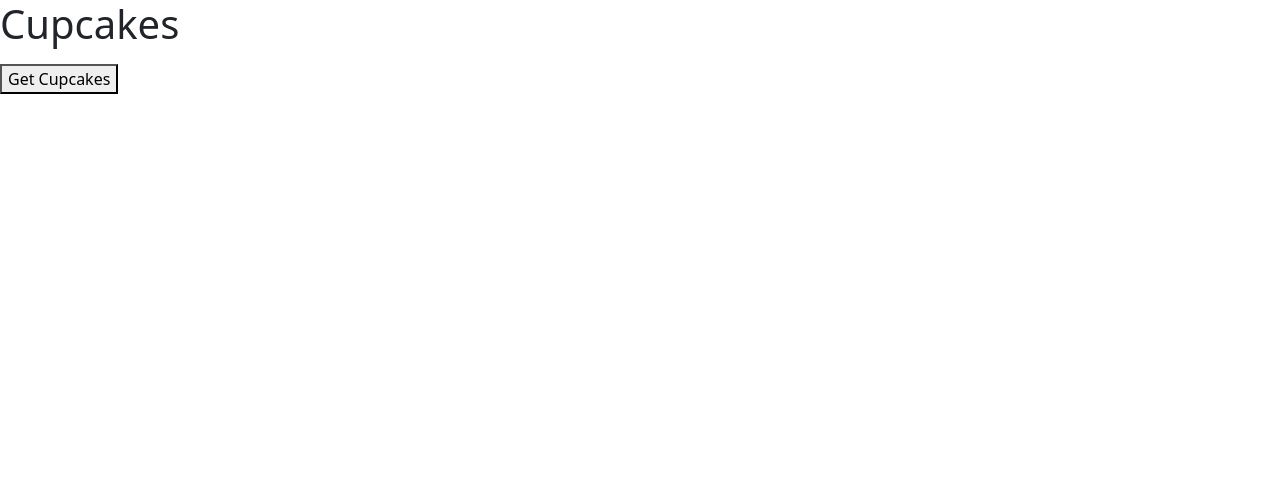
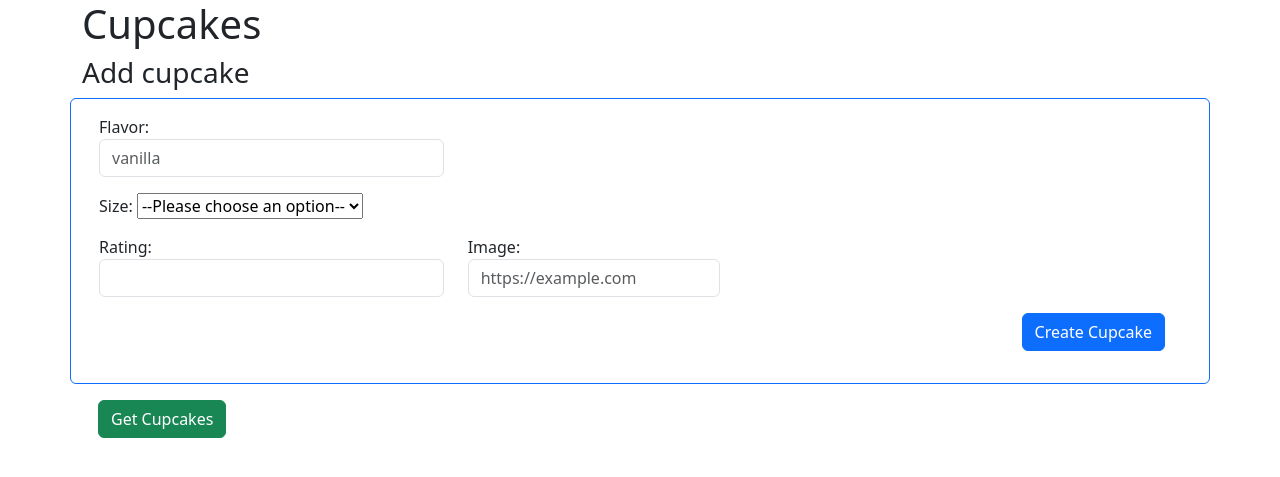
Before and after one commit to eddieaviles357/cupcake, a Flask app: page / in a window 1280 px wide. Shown: the top 477 px of the page. Run offline with Flask 3, Linux system fonts and the light colour scheme; some libraries are stand-ins or nearby versions.

Commit message:
form element was added to add cupcake to database

```diff
--- a/templates/index.html
+++ b/templates/index.html
@@ -5,17 +5,45 @@
     <meta http-equiv="X-UA-Compatible" content="IE=edge">
     <meta name="viewport" content="width=device-width, initial-scale=1.0">
     <link href="https://cdn.jsdelivr.net/npm/bootstrap@5.3.0-alpha1/dist/css/bootstrap.min.css" rel="stylesheet" integrity="sha384-GLhlTQ8iRABdZLl6O3oVMWSktQOp6b7In1Zl3/Jr59b6EGGoI1aFkw7cmDA6j6gD" crossorigin="anonymous">
-
     <title>Cupcakes</title>
 </head>
-<body>
+<body class="container">
     <h1>Cupcakes</h1>
-    <ul id="cupcakes-list">
+    <h3>Add cupcake</h3>
+    <form class="row border border-primary rounded p-3" id="form-cupcake">
+        <div class="form-group col-4 mb-3">
+            <label for="flavor">Flavor: </label>
+            <input type="text" id="flavor" class="form-control" placeholder="vanilla">
+        </div>
+        <div class="form-group col-12">
+            <label for="size">Size: </label>
+            <select name="size" id="size">
+                <option value="">--Please choose an option--</option>
+                <option value="sm">Small</option>
+                <option value="lg">Large</option>
+                <option value="xlg">Extra Large</option>
+            </select>
+        </div>
+
+        <div class="form-group col-4 mt-3">
+            <label for="rating">Rating: </label>
+            <input type="number" step="0.1" min="0" max="5" id="rating" class="form-control">
+        </div>
+        <div class="form-group col-3 mt-3">
+            <label for="image">Image: </label>
+            <input type="url" id="image" class="form-control" pattern="https://.*" placeholder="https://example.com">
+        </div>
+        <div class="d-grid gap-2 d-md-flex justify-content-md-end">
+            <button class="btn btn-primary m-3">Create Cupcake</button>
+        </div>
+    </form>
+    <ul id="cupcakes-list" class="list-group d-flex flex-row flex-wrap">
 
     </ul>
-    <button id="get-cupcakes">Get Cupcakes</button>
+    <button id="get-cupcakes" class="btn btn-success m-3">Get Cupcakes</button>
     <script src="https://cdnjs.cloudflare.com/ajax/libs/axios/1.3.2/axios.min.js" integrity="sha512-NCiXRSV460cHD9ClGDrTbTaw0muWUBf/zB/yLzJavRsPNUl9ODkUVmUHsZtKu17XknhsGlmyVoJxLg/ZQQEeGA==" crossorigin="anonymous" referrerpolicy="no-referrer"></script>
     <script src="https://code.jquery.com/jquery-3.6.3.min.js" integrity="sha256-pvPw+upLPUjgMXY0G+8O0xUf+/Im1MZjXxxgOcBQBXU=" crossorigin="anonymous"></script>
+    <script src="https://cdn.jsdelivr.net/npm/bootstrap@5.3.0-alpha1/dist/js/bootstrap.bundle.min.js" integrity="sha384-w76AqPfDkMBDXo30jS1Sgez6pr3x5MlQ1ZAGC+nuZB+EYdgRZgiwxhTBTkF7CXvN" crossorigin="anonymous"></script>
     <script src="/static/js/app.js"></script>
 </body>
 </html>
```
